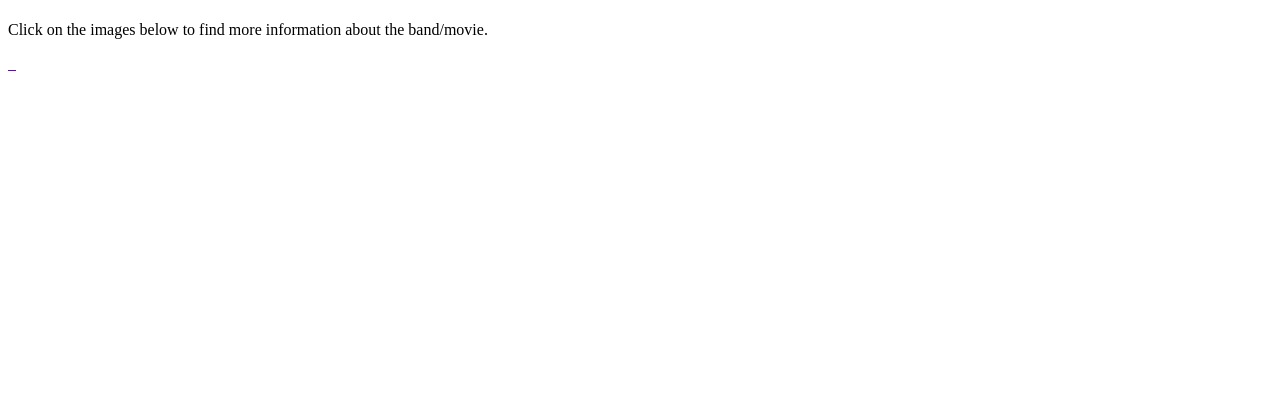
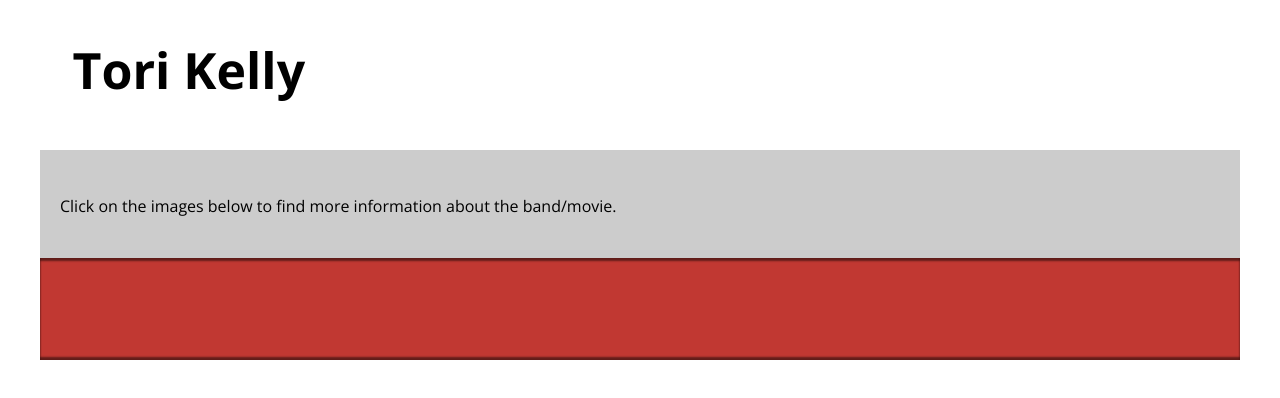
Before and after one commit to kaylilumpkins/Week-5, a plain HTML site: page index.html in a window 1280 px wide. Drawn offline with nearby package versions, Linux system fonts and the light colour scheme.

```diff
--- a/index.html
+++ b/index.html
@@ -5,12 +5,12 @@
     <meta name="viewport" content="width=device-width">
     <title>My Band/Movie Page</title><!--rename this appropriately-->
     <link href='https://fonts.googleapis.com/css?family=Open+Sans:400,700' rel='stylesheet' type='text/css'>
-    <!--insert a link to the stylesheet provided in the root folder you downloaded-->
+    <link rel="stylesheet" href="style.css">
   </head>
 
   <body>
     <header>
-      <h1><!-- insert a headline for your favorite band or movie --></h1>
+      <h1>Tori Kelly</h1>
       <!-- insert <img> element, link to the a small
           version of the band/movie logo. You can either find an existing logo for the band/movie or create one of your own-->
 
```
Also changed, not shown: fans.html (added), header-01.jpg (added), tour.html (added), 1 other file.
